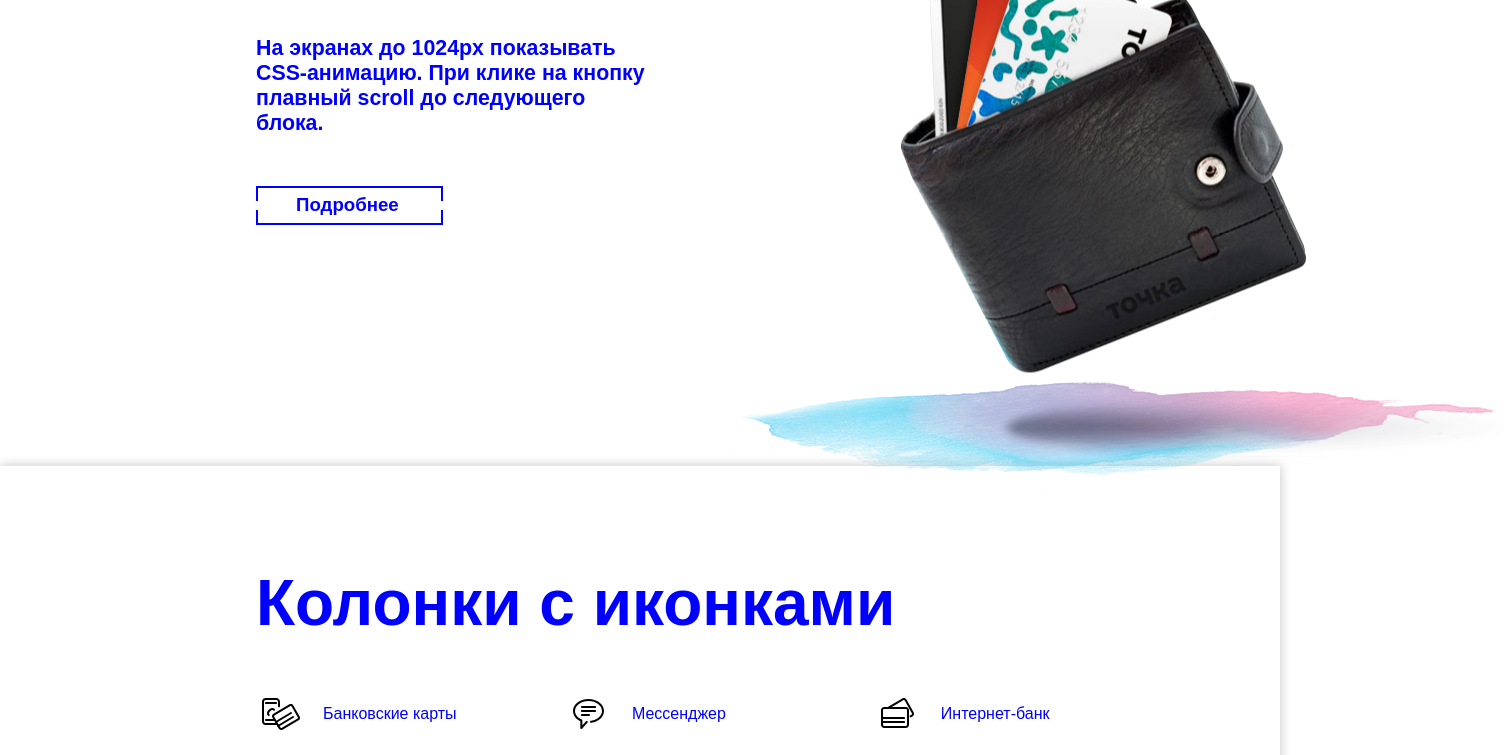
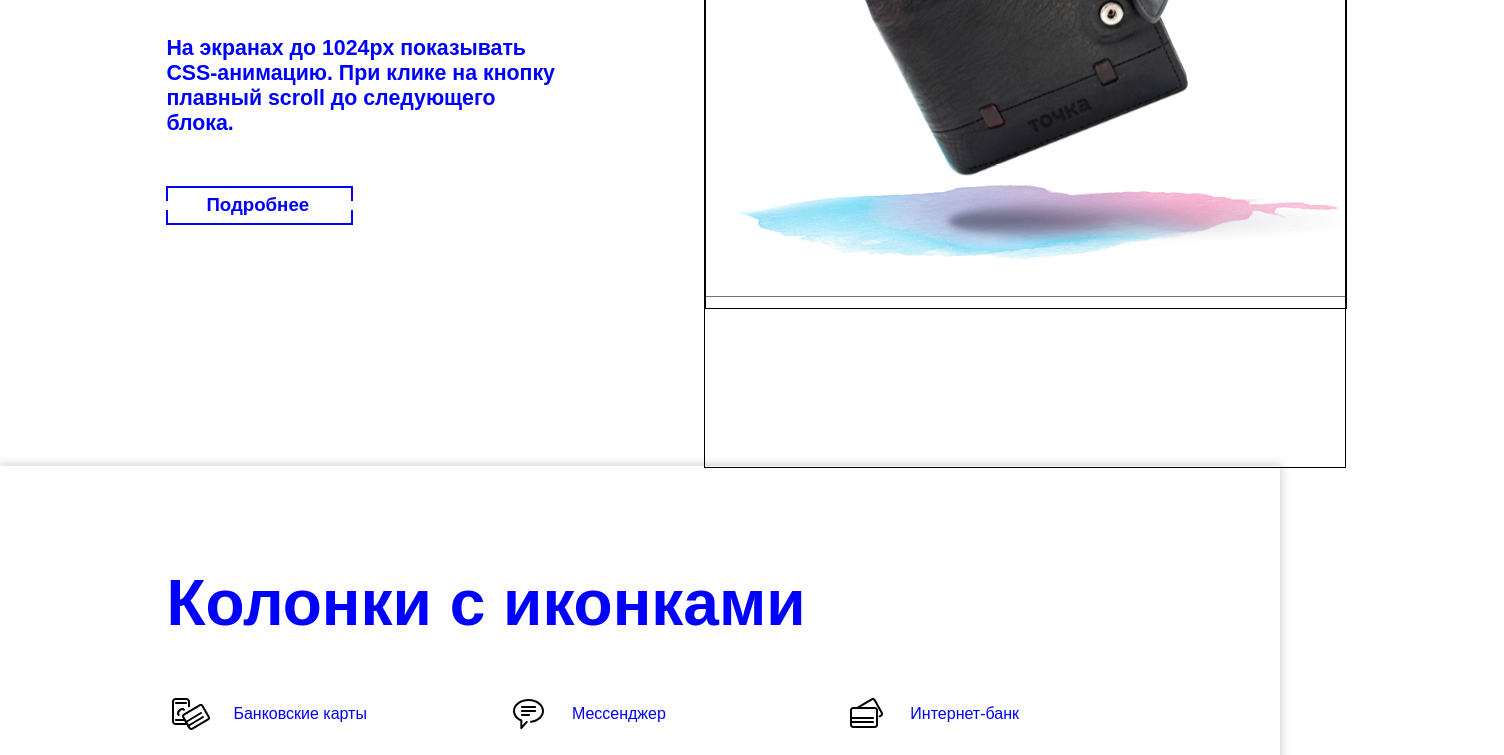
Before and after one commit to Ludmilishee/TochkaTest, a plain HTML site: page index.html in a window 1280 px wide. Shown: the part 334-1089 px from the top of the page, 1504 px wide, since content can reach past the window. Drawn offline with Linux system fonts and the light colour scheme.

Commit message:
cosmetics

```diff
--- a/index.html
+++ b/index.html
@@ -2,6 +2,7 @@
 <html lang="en">
 <head>
     <meta charset="UTF-8">
+    <meta name="viewport" content="width=device-width">
     <title>Tochka</title>
     <link rel="stylesheet" type="text/css" href="styles/style.css">
 </head>
--- a/styles/style.css
+++ b/styles/style.css
@@ -91,11 +91,13 @@ a:after {
 .img-container {
     height: 100%;
     position: absolute;
-    top: 70px;
+    top: 0;
     left: 55%;
+    border: solid 1px;
 }
 
 .img-container img {
+    border: solid 1px;
     position: absolute;
     left: 0;
     width: 100%;
@@ -247,15 +249,15 @@ a:after {
     }
 
     .first-block, .second-block {
-        padding-left: 20%;
+        padding-left: 13%;
     }
 
     .first-block-text {
-        width: 38%;
+        width: 35%;
     }
 
     .img-container {
-        width: 800px;
+        width: 50%;
     }
 
     .column-list div {
```
